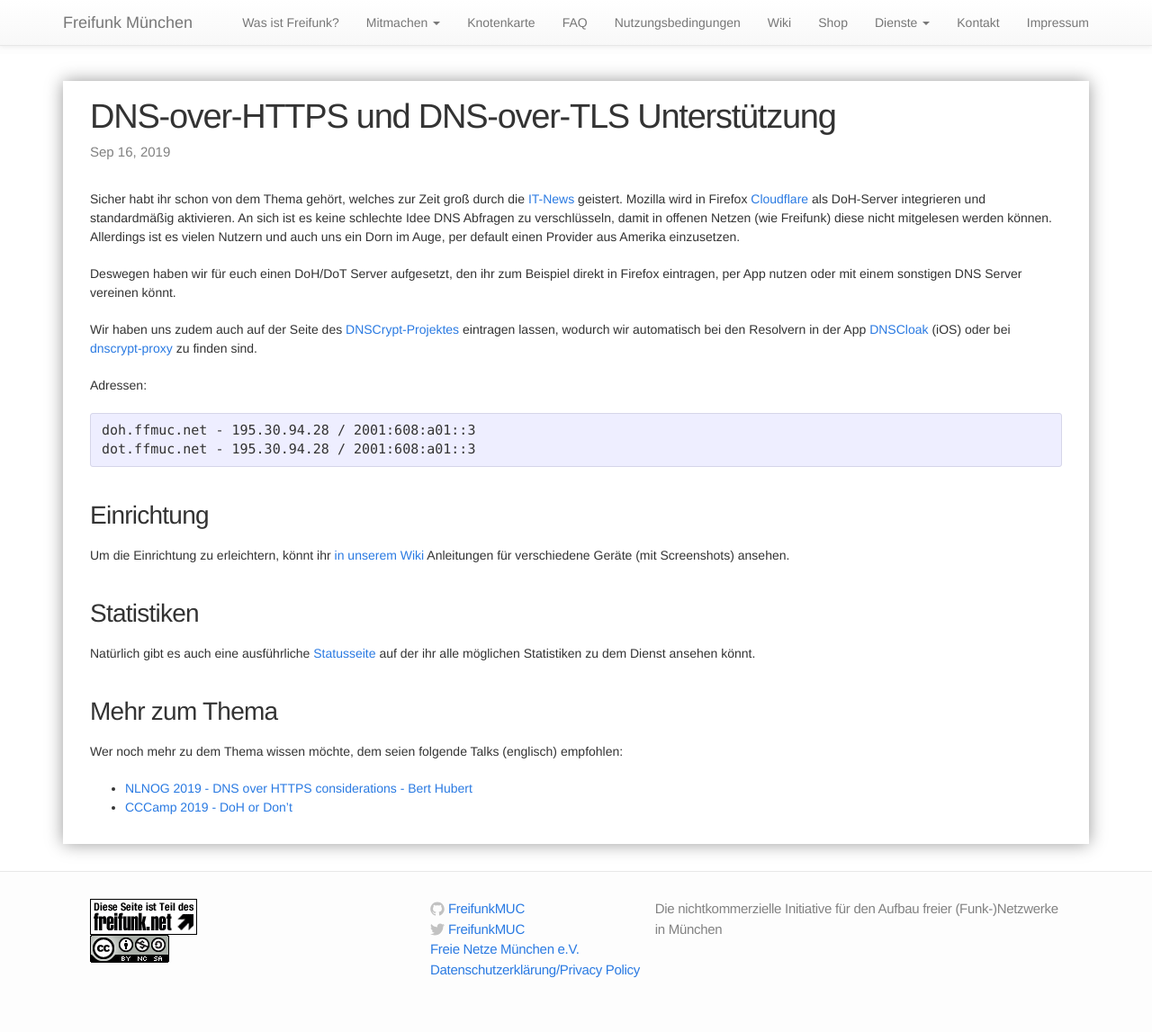
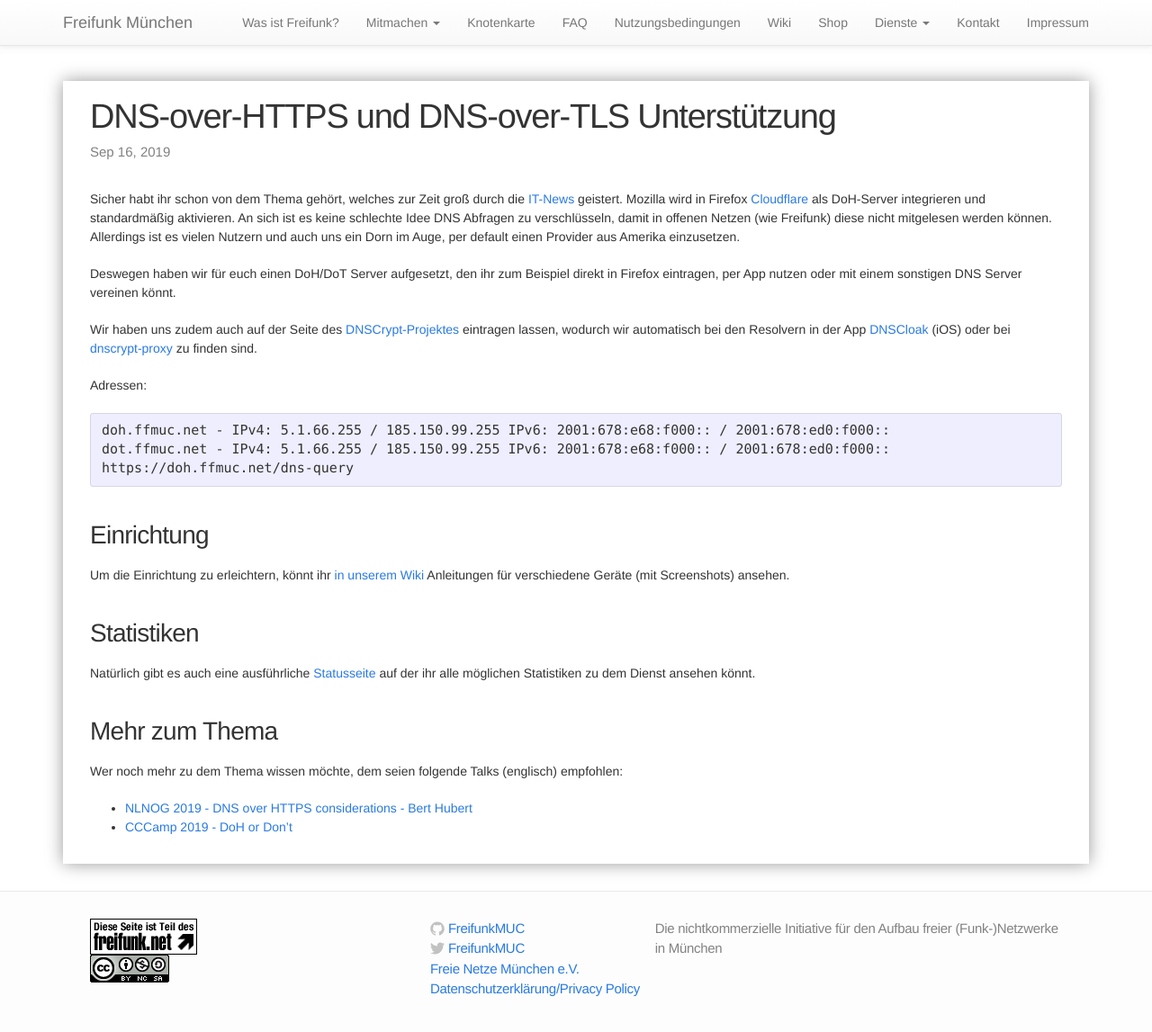
Before and after one commit to freifunkMUC/freifunkmuc.github.io, a Jekyll site: the page built from _posts/2019-09-16-doh-dot-ffmuc.markdown, in a window 1280 px wide and 1166 px high. Shown: the top 1147 px of the window at 90% size. Built offline with Jekyll 4.4.1, drawn with Linux system fonts in a browser that asks for light colours.

Commit message:
Update DNS IPs
Updated the doh/dot IPs

````diff
--- a/_posts/2019-09-16-doh-dot-ffmuc.markdown
+++ b/_posts/2019-09-16-doh-dot-ffmuc.markdown
@@ -17,8 +17,9 @@ Wir haben uns zudem auch auf der Seite des [DNSCrypt-Projektes](https://dnscrypt
 Adressen:
 
 ```
-doh.ffmuc.net - 195.30.94.28 / 2001:608:a01::3
-dot.ffmuc.net - 195.30.94.28 / 2001:608:a01::3
+doh.ffmuc.net - IPv4: 5.1.66.255 / 185.150.99.255 IPv6: 2001:678:e68:f000:: / 2001:678:ed0:f000::
+dot.ffmuc.net - IPv4: 5.1.66.255 / 185.150.99.255 IPv6: 2001:678:e68:f000:: / 2001:678:ed0:f000::
+https://doh.ffmuc.net/dns-query
 ```
 ## Einrichtung
 
````
